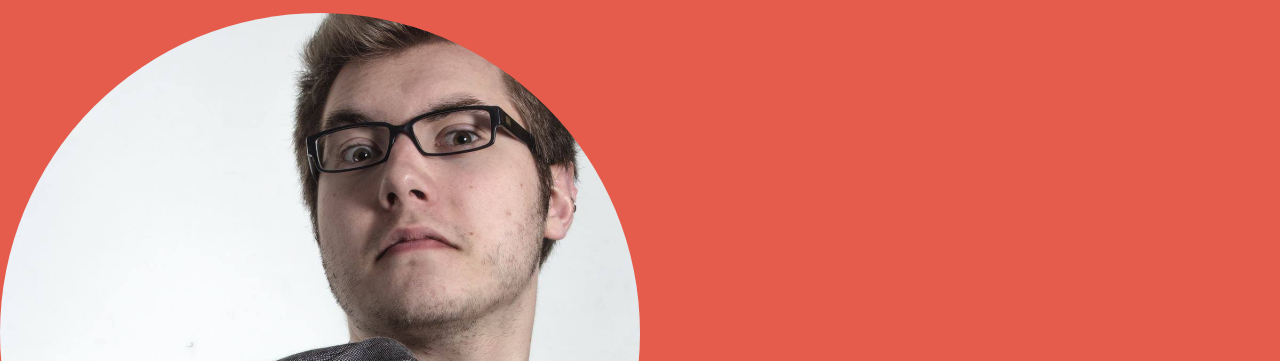
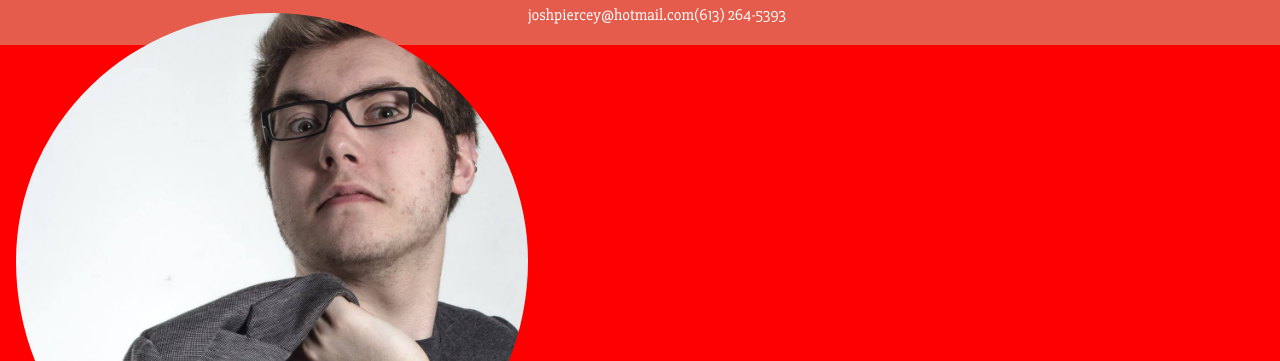
Before and after one commit to Pierceyonder/dsn1675-project-1, a plain HTML site: page index.html in a window 1280 px wide. Shown: the part 121-482 px from the top of the page. Drawn offline with Linux system fonts and the light colour scheme.

Commit message:
Placed photo on medium screen and did floats.

```diff
--- a/css/main.css
+++ b/css/main.css
@@ -157,24 +157,45 @@ h1 {
 
 /*This is my medium sized screen*/
 
+body {
+	font-size: ;
+}
+
+.socialmediabuttons {
+	width: 40%;
+	text-align: center;
+}
+
 h1 {
 	font-size: 3.2em;
 }
 
-.profilepic {
-	display: block;
-	width: 50%;
-	padding: 1em 0 1em 0;
-	border-radius: 50%;
-	position: relative;
+h2 {
+	overflow: hidden;
 }
 
-.socialmediabuttons {
-	position: absolute;
-	top: 57%;
-	right: 80%;
-	text-align: right;
-	margin-top: 2em;
+.profilepic {
+	width: 40%;
+	padding: 1em 0 0em 0;
+	border-radius: 50%;
+	margin-left: 1em;
+	float: left;
+}
+
+.introduction a {
+	padding-bottom: 1em;
+	top: 30em;
+	left: 10%;
+	font-size: 1em;
+	color: white;
+	float: left;
+}
+
+.bodycopy {
+	margin: 0;
+	padding: 1em 1em 2.5em 1em;
+	font-size: 1.5em;
+	overflow: hidden;
 }
 
 footer {
@@ -182,11 +203,15 @@ footer {
 	padding: 1.5em 0em 3em 0em;
 	color: white;
 	margin: 0;
-	font-size: 1.5em;
+	font-size: 1em;
 	text-decoration: none;
+
 }
 
+}
 
+@media only screen and (min-width: 55em) {
 
-
-}
+	body {
+		background-color: red;
+	}
--- a/index.html
+++ b/index.html
@@ -19,8 +19,8 @@
 	<h1>Joshua Piercey</h1>
 	<img class="profilepic" src="images/profile.jpg" alt="A photo of Joshua">
 
-	<a href="mailto: joshpiercey@hotmail.com">joshpiercey@hotmail.com</a></p>
-	<a href="tel: +16132645393">(613) 264-5393</a></p>
+	<p><a class="email" href="mailto: joshpiercey@hotmail.com">joshpiercey@hotmail.com</a></p>
+	<p><a class="phone" href="tel: +16132645393">(613) 264-5393</a></p>
 </div>
 
 <div class="socialmediabuttons">
```
